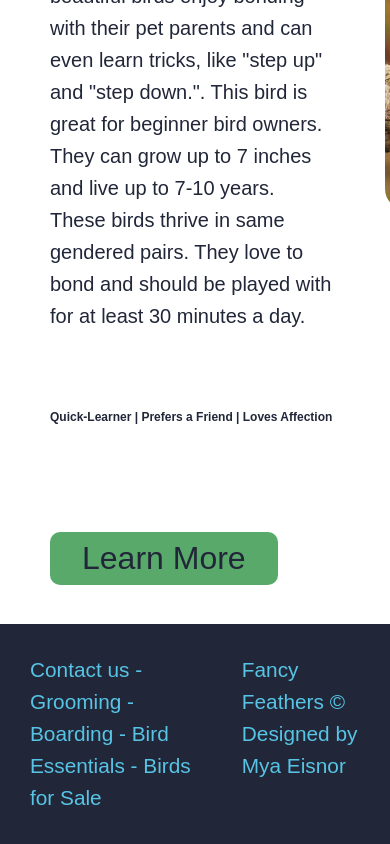
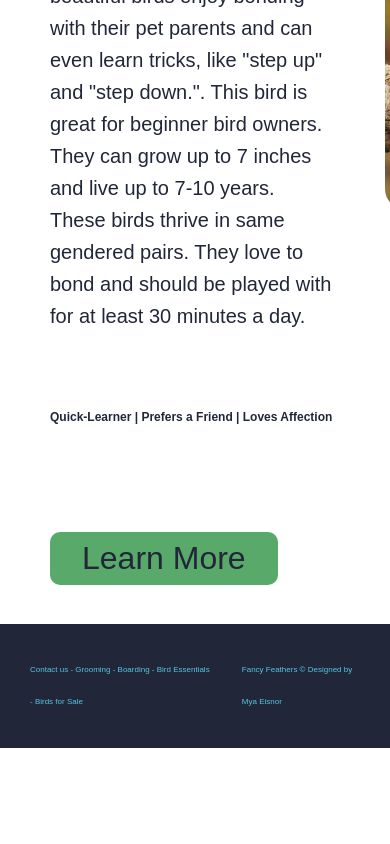
Before and after one commit to Meisnor001/Fancy-Feathers, a plain HTML site: page birdsforsale.html in a window 390 px wide. Shown: the part 9289-10133 px from the top of the page. After the commit the page ends 10037 px from the top, so only its background shows below. Drawn offline with Linux system fonts and the light colour scheme; a web font is replaced by a local one.

Commit message:
all pages for mobile round 3

```diff
--- a/groomingstyle.css
+++ b/groomingstyle.css
@@ -519,6 +519,6 @@ nav ul {
         }
 
         .foot p {
-            font-size: 1.3rem;
+            font-size: .5rem;
         }
     }
--- a/salestyle.css
+++ b/salestyle.css
@@ -935,6 +935,6 @@ nav ul {
         }
 
         .foot p {
-            font-size: 1.3rem;
+            font-size: .5rem;
         }
     }
```
